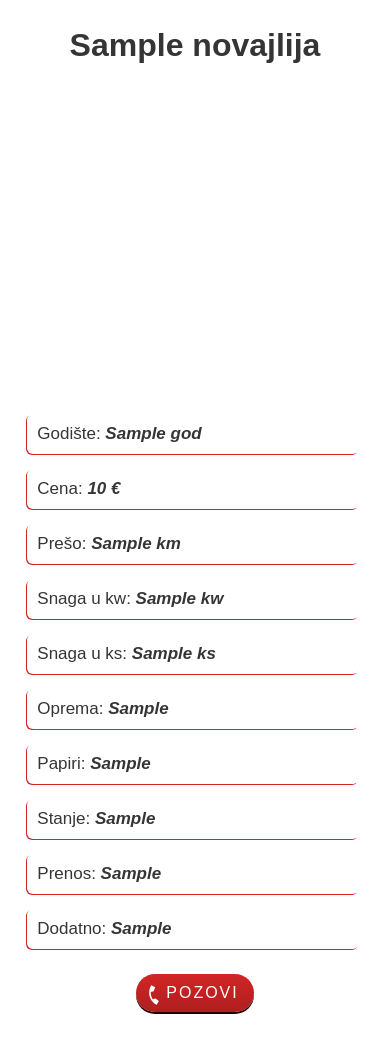
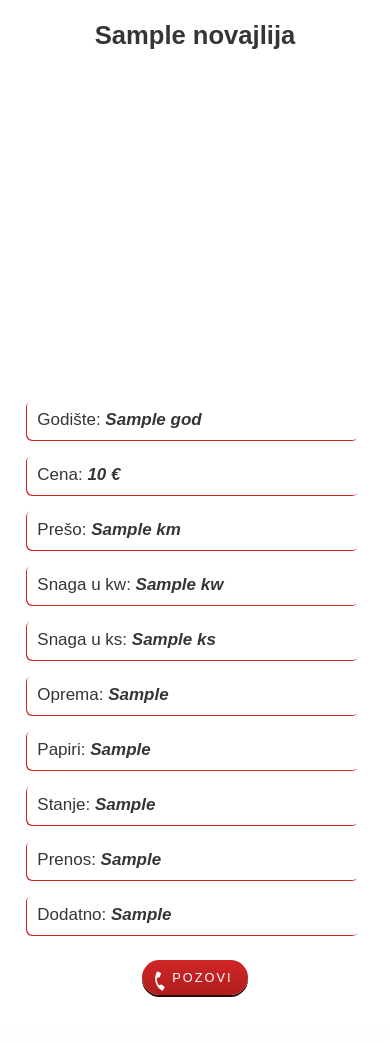
Before and after one commit to zitj/WEBSITE-Moto-Centar-Pljevalj-i-, a PHP site: page /php/oglas.php?id=1 in a window 390 px wide. Shown: the part 70-1112 px from the top of the page. After the commit the page ends 1067 px from the top, so only its background shows below. Run offline with PHP 8.4, Linux system fonts and the light colour scheme; tables that the repository leaves empty or names only in its code hold one stand-in row (values such as "Sample post").

Commit message:
finished responsive

```diff
--- a/style/style.css
+++ b/style/style.css
@@ -255,6 +255,12 @@ header nav a:active {
   }
 }
 
+@media (max-width: 800px) {
+  .individualAdvertisement .swiper-container {
+    top: -15px;
+  }
+}
+
 @media (max-width: 420px) {
   .individualAdvertisement .swiper-container {
     height: 350px;
@@ -414,32 +420,38 @@ header nav a:active {
 }
 
 .individualAdvertisement #advertisementTitle {
-  font-size: 3.5em;
+  font-size: 2.5em;
   margin-bottom: 0;
   display: block;
 }
 
 @media (max-width: 1440px) {
   .individualAdvertisement #advertisementTitle {
-    font-size: 3em;
-  }
-}
-
-@media (max-width: 480px) {
-  .individualAdvertisement #advertisementTitle {
-    font-size: 2.5em;
+    font-size: 2em;
   }
 }
 
 @media (max-width: 420px) {
   .individualAdvertisement #advertisementTitle {
-    font-size: 2em;
+    font-size: 1.8em;
+  }
+}
+
+@media (max-width: 390px) {
+  .individualAdvertisement #advertisementTitle {
+    font-size: 1.6em;
+  }
+}
+
+@media (max-width: 360px) {
+  .individualAdvertisement #advertisementTitle {
+    font-size: 1.5em;
   }
 }
 
 @media (max-width: 320px) {
   .individualAdvertisement #advertisementTitle {
-    font-size: 1.6em;
+    font-size: 1.2em;
   }
 }
 
--- a/style/style.scss
+++ b/style/style.scss
@@ -176,6 +176,9 @@ header{
         @media (max-width: 1440px) {
             height: 400px;
          }
+        @media (max-width: 800px) {
+            top: -15px;
+         }
         @media (max-width: 420px) {
             height: 350px;
             top: -15px;
@@ -266,20 +269,23 @@ header{
         background: $red-mcp;
     }
     #advertisementTitle{
-        font-size: 3.5em;
+        font-size: 2.5em;
         margin-bottom: 0;
         display: block;
         @media (max-width: 1440px) {
-            font-size: 3em;
-         }
-        @media (max-width: 480px) {
-            font-size: 2.5em;
+            font-size: 2em;
          }
         @media (max-width: 420px) {
-            font-size: 2em;
+            font-size: 1.8em;
+         }
+        @media (max-width: 390px) {
+            font-size: 1.6em;
+         }
+        @media (max-width: 360px) {
+            font-size: 1.5em;
          }
         @media (max-width: 320px) {
-            font-size: 1.6em;
+            font-size: 1.2em;
          }
 
     }
```
Also changed, not shown: img/googl_ED.jpg (deleted), img/logo.jpg (deleted), 1 other file.
